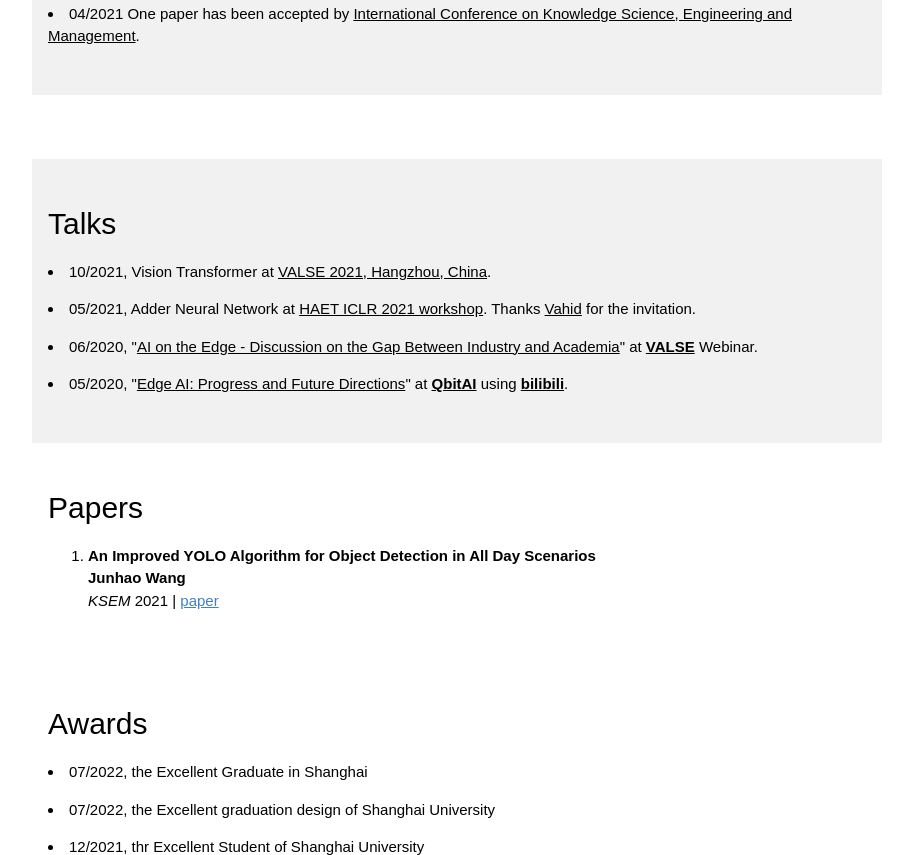
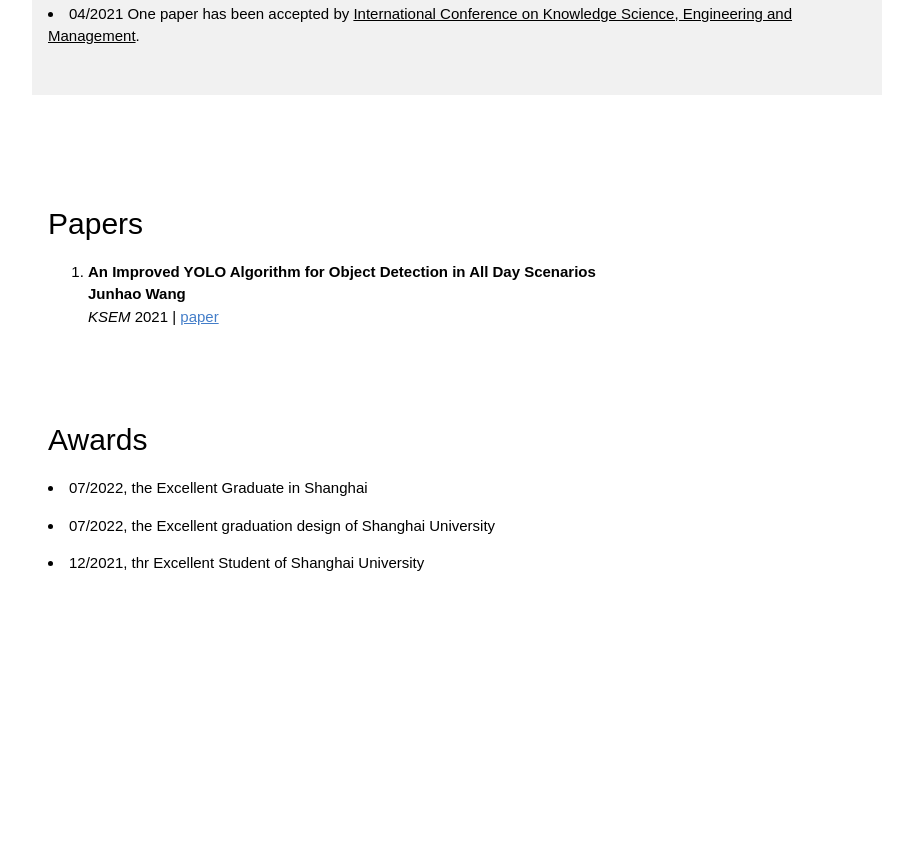
Before and after one commit to wang-junhao/wang-junhao.github.io, a plain HTML site: page index.html in a window 1280 px wide. Shown: the part 935-1790 px from the top of the page, without its empty margins (258-1171 px from the left). After the commit the page ends 1557 px from the top, so only its background shows below. Drawn offline with Linux system fonts and the light colour scheme.

Commit message:
Update index.html

```diff
--- a/index.html
+++ b/index.html
@@ -61,7 +61,7 @@
     <a href="#home" class="w3-bar-item w3-button">Home</a>
     <a href="#news" class="w3-bar-item w3-button">News</a>
 <!--     <a href="#projects" class="w3-bar-item w3-button">Projects</a>
-    <a href="#talks" class="w3-bar-item w3-button">Talks</a> -->
+<!--     <a href="#talks" class="w3-bar-item w3-button">Talks</a> --> -->
     <a href="#publications" class="w3-bar-item w3-button">Papers</a>
 <!--     <a href="#service" class="w3-bar-item w3-button">Services</a> -->
     <a href="#award" class="w3-bar-item w3-button">Awards</a>
@@ -146,13 +146,13 @@
   </div>
 
   <!-- The Talks Section -->
-<div class="w3-container w3-light-grey w3-padding-32" id="talks">
-     <h2>Talks</h2>
+<!-- <div class="w3-container w3-light-grey w3-padding-32" id="talks">
+     <h2>Interests</h2>
       <p><li> 10/2021, Vision Transformer at <a href="http://valser.org/2021/#/tutorial">VALSE 2021, Hangzhou, China</a>.</li></p>
 	  <p><li> 05/2021, Adder Neural Network at <a href="https://haet2021.github.io/speakers.html">HAET ICLR 2021 workshop</a>. Thanks <a href="https://datawisdom.ca/">Vahid</a> for the invitation.</li></p>
       <p><li> 06/2020, "<a href="http://valser.org/webinar/slide/slides/20200603/%E6%A8%A1%E5%9E%8B%E5%8E%8B%E7%BC%A9-%E5%B7%A5%E4%B8%9A%E7%95%8C%E5%92%8C%E5%AD%A6%E6%9C%AF%E7%95%8C%E7%9A%84%E5%B7%AE%E5%BC%82.pdf">AI on the Edge - Discussion on the Gap Between Industry and Academia</a>" at <a  href="http://valser.org/"><strong>VALSE</strong></a> Webinar.</li></p>
       <p><li> 05/2020, "<a href="https://www.bilibili.com/video/av925692420/">Edge AI: Progress and Future Directions</a>" at <a href="https://www.qbitai.com/"> <strong>QbitAI</strong></a> using <a  href="https://www.bilibili.com/"><strong>bilibili</strong></a>.</li></p>
-  </div>
+  </div>  -->
  <!-- The Publications Section -->
   <div class="w3-container w3-padding-32"" id="publications">
     <h2>Papers</h2>
```
